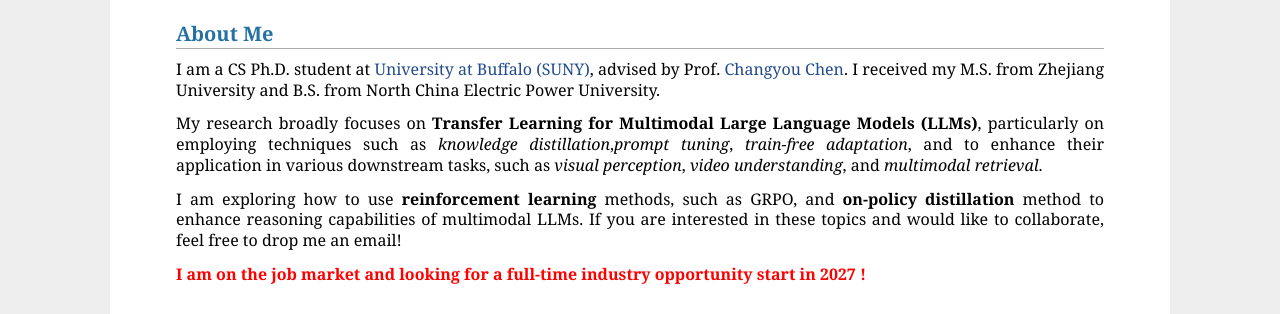
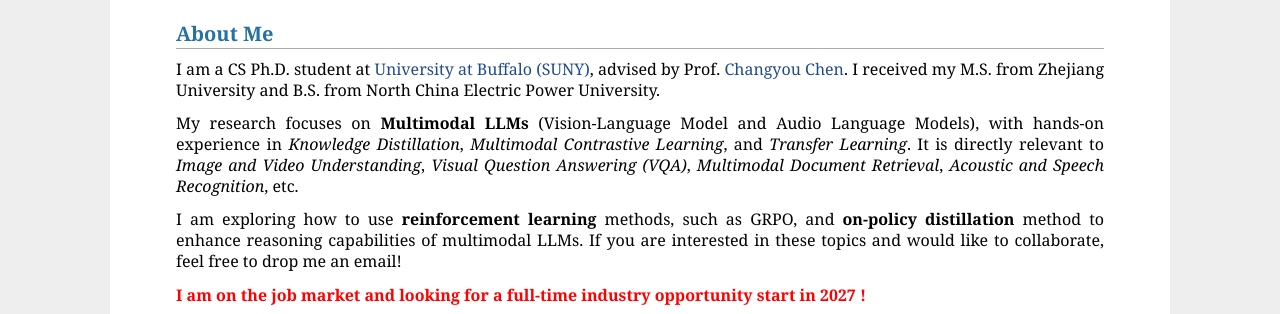
Before and after one commit to Jingchensun/jingchensun.github.io, a plain HTML site: page index.html in a window 1280 px wide. Shown: the part 401-715 px from the top of the page. Drawn offline with Linux system fonts and the light colour scheme.

Commit message:
Update research interests paragraph

```diff
--- a/index.html
+++ b/index.html
@@ -125,7 +125,7 @@
     <!-- My research primarily focuses on multi-modal model representation learning and transfer learning. This includes, but is not limited to, vision-language models (e.g., <a href="https://github.com/openai/CLIP" target="_blank">CLIP</a>), audio-language models (e.g., <a href="https://github.com/microsoft/CLAP" target="_blank">CLAP</a>), and speech-language models (e.g., <a href="https://github.com/openai/whisper" target="_blank">Whisper</a>). -->
     <!-- I have developed several parameter and compute-efficient methods, such as cross-modal prompt tuning and training-free support sets, to facilitate and enhance the application of these multi-modal models in downstream tasks. -->
     <p style="text-align:justify;">
-      My research broadly focuses on <strong>Transfer Learning for Multimodal Large Language Models (LLMs)</strong>, particularly on employing techniques such as <em>knowledge distillation</em>,<em>prompt tuning</em>, <em>train-free adaptation</em>, and  to enhance their application in various downstream tasks, such as <em>visual perception</em>, <em>video understanding</em>, and <em>multimodal retrieval</em>.
+      My research focuses on <strong>Multimodal LLMs</strong> (Vision-Language Model and Audio Language Models), with hands-on experience in <em>Knowledge Distillation</em>, <em>Multimodal Contrastive Learning</em>, and <em>Transfer Learning</em>. It is directly relevant to <em>Image and Video Understanding</em>, <em>Visual Question Answering (VQA)</em>, <em>Multimodal Document Retrieval</em>, <em>Acoustic and Speech Recognition</em>, etc.
     </p>
 
       <p style="text-align:justify;">
```
